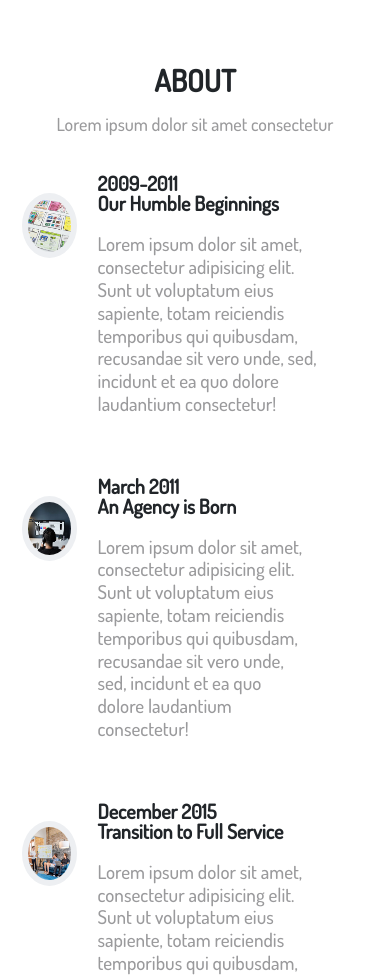
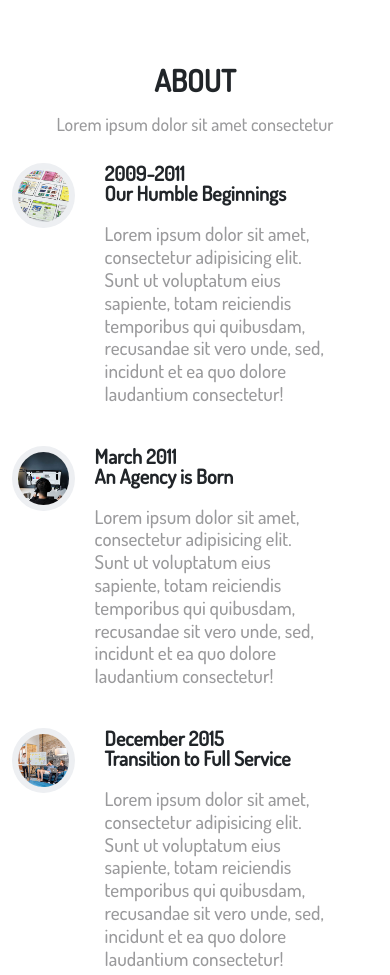
Before and after one commit to sevinc995/startbootstrap, a plain HTML site: page index.html in a window 390 px wide. Shown: the part 5560-6535 px from the top of the page. Drawn offline with nearby package versions, Linux system fonts and the light colour scheme.

Commit message:
commited

```diff
--- a/_about.sass
+++ b/_about.sass
@@ -167,19 +167,22 @@
                 justify-content: start
                 .box
                     position: relative
-                    padding: 20px
+                    padding: 10px 20px
                     .textbox
                         max-width: 400px
                         h2
                             font-size: 20px
                             text-align: start
+                            margin-left: 10px
                         p
                             font-size: 19px
                             line-height: 1.2
                             text-align: start
+                            margin-left: 10px
                     .imgbox
                         width: 65px
                         height: 65px
+                        margin: 20px
                 .minibox
                     width: 65px
                     height: 65px
@@ -190,13 +193,13 @@
                 .left
                     display: flex
                     flex-direction: row-reverse
-                    transform: translate(-50px, 0px)
+                    transform: translate(-40px, 0px)
                     h2
                         margin-left: -20px
                     p
                         margin-left: -20px
                 .right
-                    transform: translate(-50px, 0px)
+                    transform: translate(-40px, 0px)
                     h2
                         margin-left: -10px
                     p
@@ -219,18 +222,20 @@
                         h2
                             font-size: 20px
                             text-align: start
+                            margin-left: 5px
                         p
                             font-size: 18px
                             line-height: 1.2
                             text-align: start
+                            margin-left: 5px
                     .imgbox
                         width: 65px
                         height: 65px
-                        //margin-left: -20px
+                        margin: 30px
                 .minibox
                     width: 65px
                     height: 65px
-                    margin-left: -20px
+                    margin-left: -5px
                     h4
                         font-size: 13px
                         font-weight: 600
```
Also changed, not shown: style.css, 1 other file.
